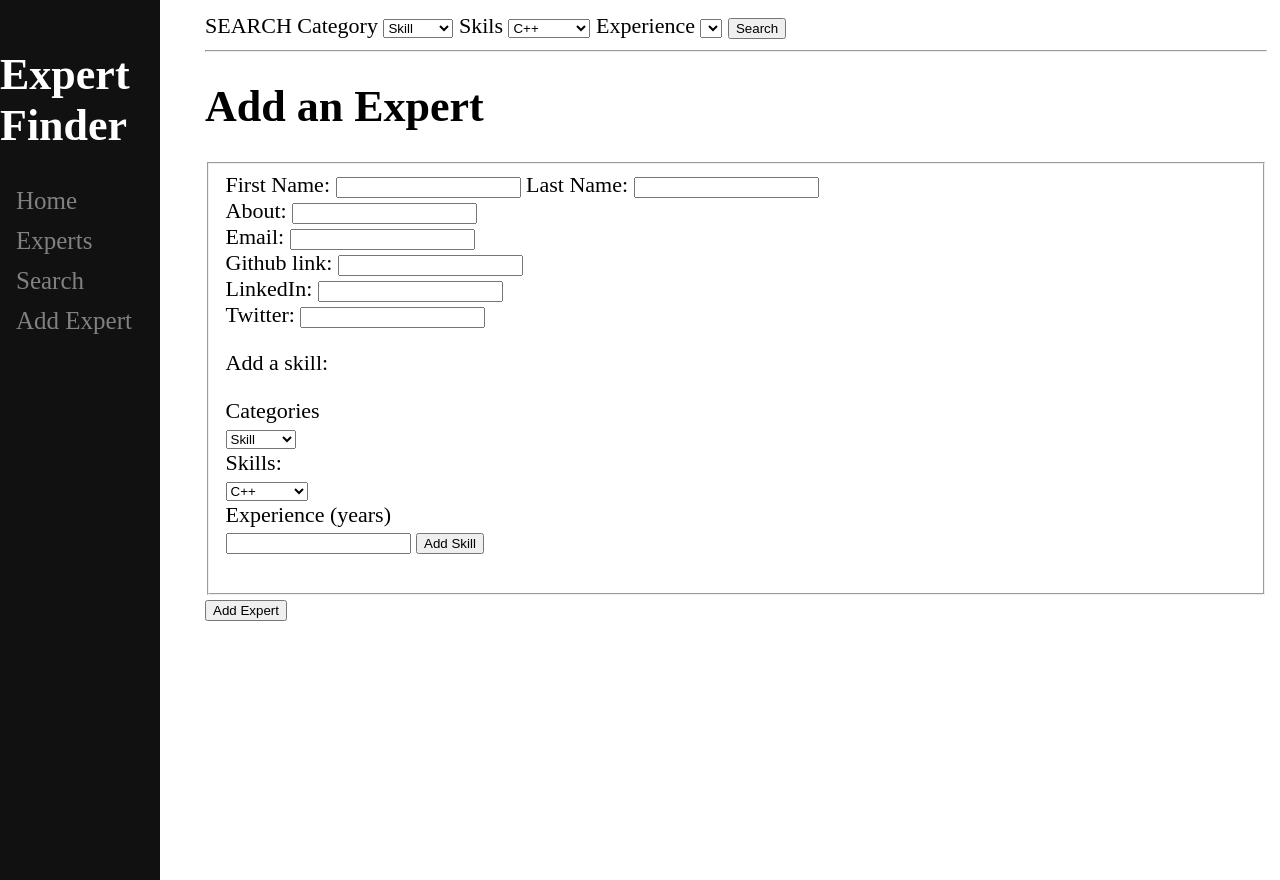
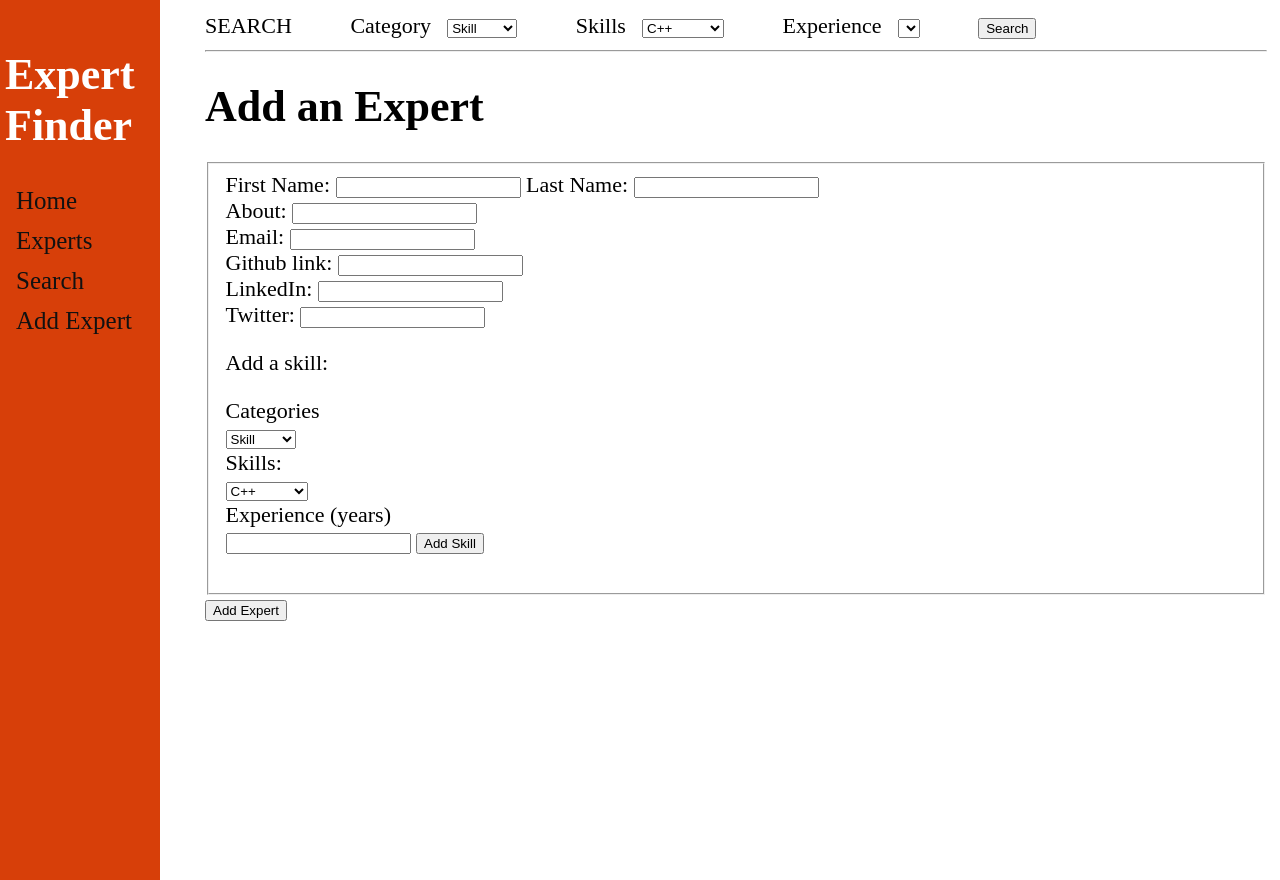
Before and after one commit to jknox0122/Quaranteam, a Node server app: page /add-expert/ in a window 1280 px wide. Run offline with Node 20, Linux system fonts and the light colour scheme; data comes from the database, SQL or seed files in the repository; lists and menus that the app fills with data are empty; some libraries are stand-ins or nearby versions; some web fonts are replaced.

Commit message:
Changed some CSS to make it pretty
Changed the CSS to align more with our original design and edited the color to make it look like an OSU affiliated website.

```diff
--- /dev/null
+++ b/Expert Finder/Expert Finder/public/search.js
@@ -0,0 +1,5 @@
+function searchSkill(index) {
+    var expert = document.getElementById('searchvalue').value
+    //construct the URL and redirect to it
+    window.location = '/search/' + encodeURI(expert) + '/' + encodeURI(search)
+}
--- a/Expert Finder/Expert Finder/public/style.css
+++ b/Expert Finder/Expert Finder/public/style.css
@@ -23,7 +23,7 @@
     z-index: 1; /* Stay on top */
     top: 0; /* Stay at the top */
     left: 0;
-    background-color: #111; /* Black */
+    background-color: #D73F09; /* OSU Orange */
     overflow-x: hidden; /* Disable horizontal scroll */
     padding-top: 20px;
 }
@@ -33,7 +33,7 @@
         padding: 6px 8px 6px 16px;
         text-decoration: none;
         font-size: 25px;
-        color: #818181;
+        color: #111111;
         display: block;
     }
 
@@ -44,7 +44,22 @@
 
 
 .title_header{
-    color: white
+    color: white;
+    margin-left: 5px;
+}
+
+/* Header stuff */
+
+.header_label {
+    margin-left: 5%;
+}
+
+.header_select {
+    margin-left: 1%;
+}
+
+#header_search_button {
+    margin-left: 5%;
 }
 
 body {
@@ -98,7 +113,7 @@ body {
     padding-top: 12px;
     padding-bottom: 12px;
     text-align: left;
-    background-color: #1102af;
+    background-color: #D73F09; /* OSU Orange */
     color: white;
     border-bottom: 2px solid black;
 }
--- a/Expert Finder/Expert Finder/views/partials/header.hbs
+++ b/Expert Finder/Expert Finder/views/partials/header.hbs
@@ -8,43 +8,43 @@
 
 SEARCH
 
-<label for="category">Category</label>
-<select name="category" id="search_category" onchange="showSkills('search')">
+<label class="header_label" for="category">Category</label>
+<select class="header_select" name="category" id="search_category" onchange="showSkills('search')">
     {{#each category}}
     <option value='{{id}}'>{{name}}</option>
     {{/each}}
 </select>
 
-<label for="skills">Skils</label>
-<select name="skills" id="search_skills">
+<label class="header_label" for="skills">Skills</label>
+<select class="header_select" name="skills" id="search_skills">
     {{#each skill}}
     <option value='{{id}}'>{{name}}</option>
     {{/each}}
 </select>
 
-<label hidden for="industry">Industry</label>
-<select hidden name="industry" id="search_industry">
+<label hidden class="header_label" for="industry">Industry</label>
+<select hidden class="header_select" name="industry" id="search_industry">
     {{#each industry}}
     <option value='{{id}}'>{{name}}</option>
     {{/each}}
 </select>
 
-<label hidden for="course">Course</label>
-<select hidden name="course" id="search_course">
+<label hidden class="header_label" for="course">Course</label>
+<select hidden class="header_select" name="course" id="search_course">
     {{#each course}}
     <option value='{{id}}'>{{name}}</option>
     {{/each}}
 </select>
 
-<label for="experience">Experience</label>
-<select name="experience" id="experience">
+<label class="header_label" for="experience">Experience</label>
+<select class="header_select" name="experience" id="experience">
     {{#each experience}}
     <option value='{{id}}'>{{name}}</option>
     {{/each}}
 </select>
 
 
-<button type="button" onclick="searchSkills();" class="table-details tooltip">
+<button id="header_search_button" type="button" onclick="searchSkills();" class="table-details tooltip">
     <span class="tooltip-text">Search</span>
 </button>
 <br />
```
